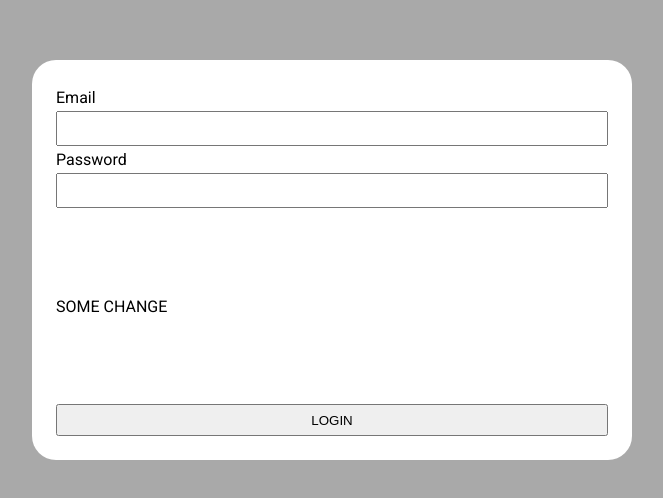
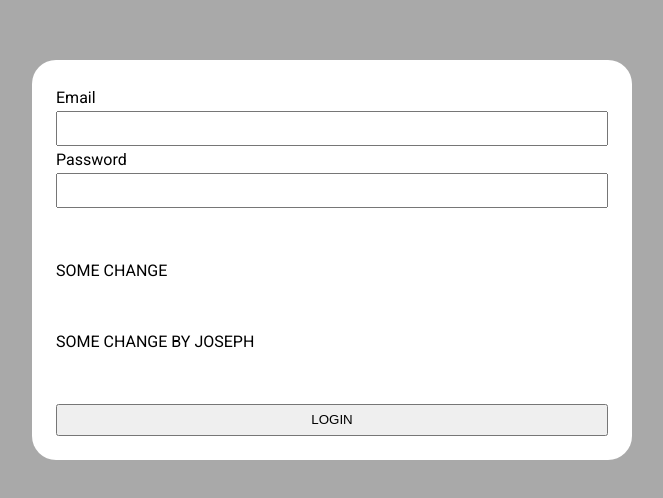
Before and after one commit to DanielSeldura/AppsDev---Portal, a plain HTML site: page index.html in a window 1280 px wide. Shown: the part 140-638 px from the top of the page, without its empty margins (308-971 px from the left). Drawn offline with Linux system fonts and the light colour scheme.

Commit message:
Change 1 by Joseph

```diff
--- a/index.html
+++ b/index.html
@@ -20,6 +20,7 @@
                 <input type="password" name="PASSWORD">
             </div>
             <div>SOME CHANGE</div>
+            <div>SOME CHANGE BY JOSEPH</div>
             <button>LOGIN</button>
         </div>
     </div>
```
